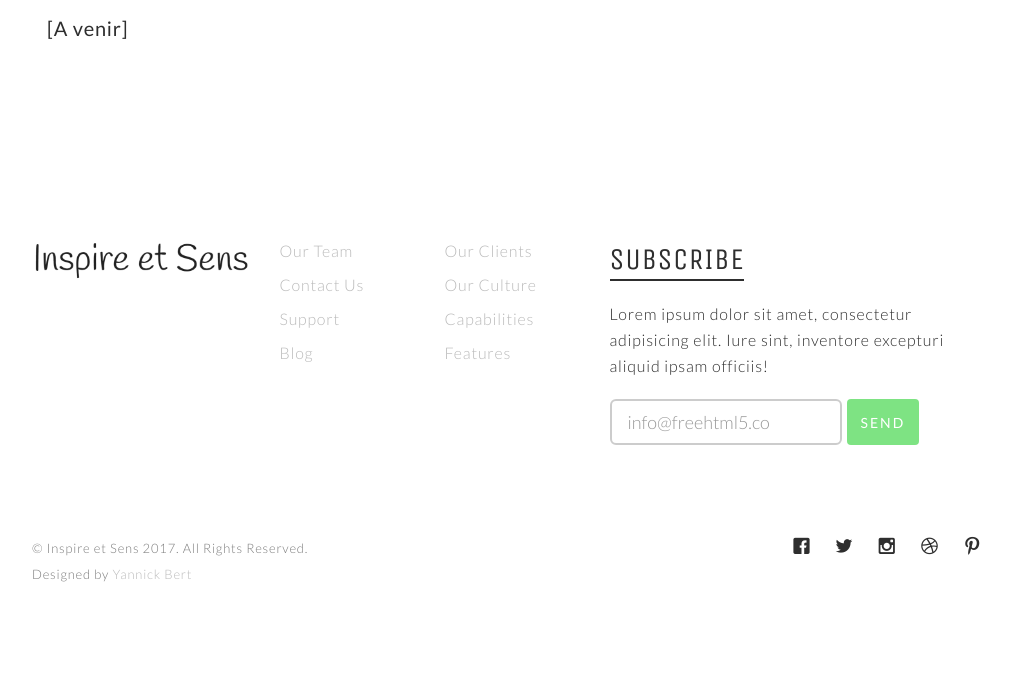
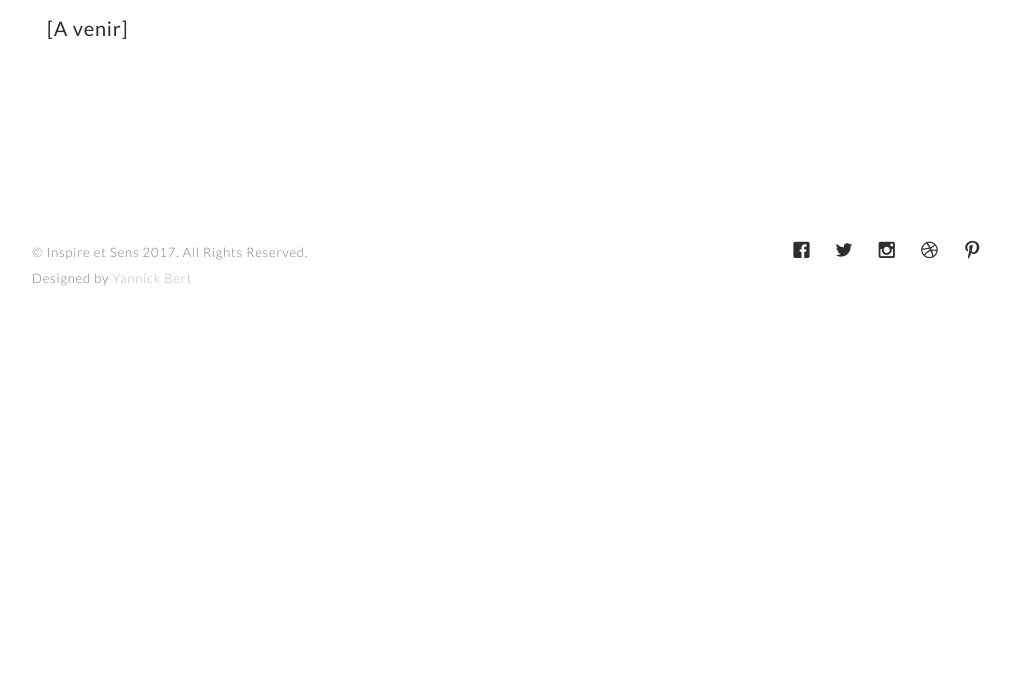
Before and after one commit to qlhotellier/inspire-sens, a PHP site: page /entreprises.php in a window 1280 px wide. Shown: the part 560-1247 px from the top of the page, without its empty margins (128-1139 px from the left). After the commit the page ends 846 px from the top, so only its background shows below. Run offline with PHP 8.4, Linux system fonts and the light colour scheme; some libraries are stand-ins or nearby versions.

Commit message:
Suppression des footers (subscribe + info navigation)

```diff
--- a/entreprises.php
+++ b/entreprises.php
@@ -210,42 +210,7 @@ DESIGNED & DEVELOPED by FREEHTML5.CO
 		<!-- Footer -->
 		<footer id="fh5co-footer" role="contentinfo">
 			<div class="container">
-				<div class="row">
-					<div class="col-md-3 col-xs-12 fh5co-footer-widget ">
-						<img src="images/logo.png" alt="Image" class="img-responsive">
-					</div>
-					<div class="col-md-2 col-xs-6 fh5co-footer-widget">
-						<ul>
-							<li><a href="#">Our Team</a></li>
-							<li><a href="#">Contact Us</a></li>
-							<li><a href="#">Support</a></li>
-							<li><a href="#">Blog</a></li>
-						</ul>
-					</div>
-					<div class="col-md-2 col-xs-6 fh5co-footer-widget">
-						<ul>
-							<li><a href="#">Our Clients</a></li>
-							<li><a href="#">Our Culture</a></li>
-							<li><a href="#">Capabilities</a></li>
-							<li><a href="#">Features</a></li>
-						</ul>
-					</div>
 
-					<div class="col-md-5 col-xs-12 fh5co-footer-widget">
-						<div class="fh5co-section-title">
-							<h5 class="fh5co-title">Subscribe</h5>
-						</div>
-						<p>Lorem ipsum dolor sit amet, consectetur adipisicing elit. Iure sint, inventore excepturi aliquid ipsam officiis!</p>
-						<form class="form-inline" id="fh5co-form-subscribe">
-						  <div class="form-group pull-left">
-						    <input type="email" class="form-control input-lg input-block" id="subscribe-email" placeholder="info@freehtml5.co">
-						  </div>
-						  <button type="submit" class="btn btn-primary btn-subscribe-send">Send</button>
-
-						</form>
-					</div>
-				</div>
-				<div class="fh5co-spacer fh5co-spacer-md"></div>
 				<div class="row">
 					<div class="col-md-6">
                         <p class="fh5co-copyright">&copy; Inspire et Sens 2017. All Rights Reserved. <br>Designed by <a href="#" target="_blank">Yannick Bert</a></p>
```
Also changed, not shown: contact.php (+1 -37 lines), index.php (+3 -4 lines).
